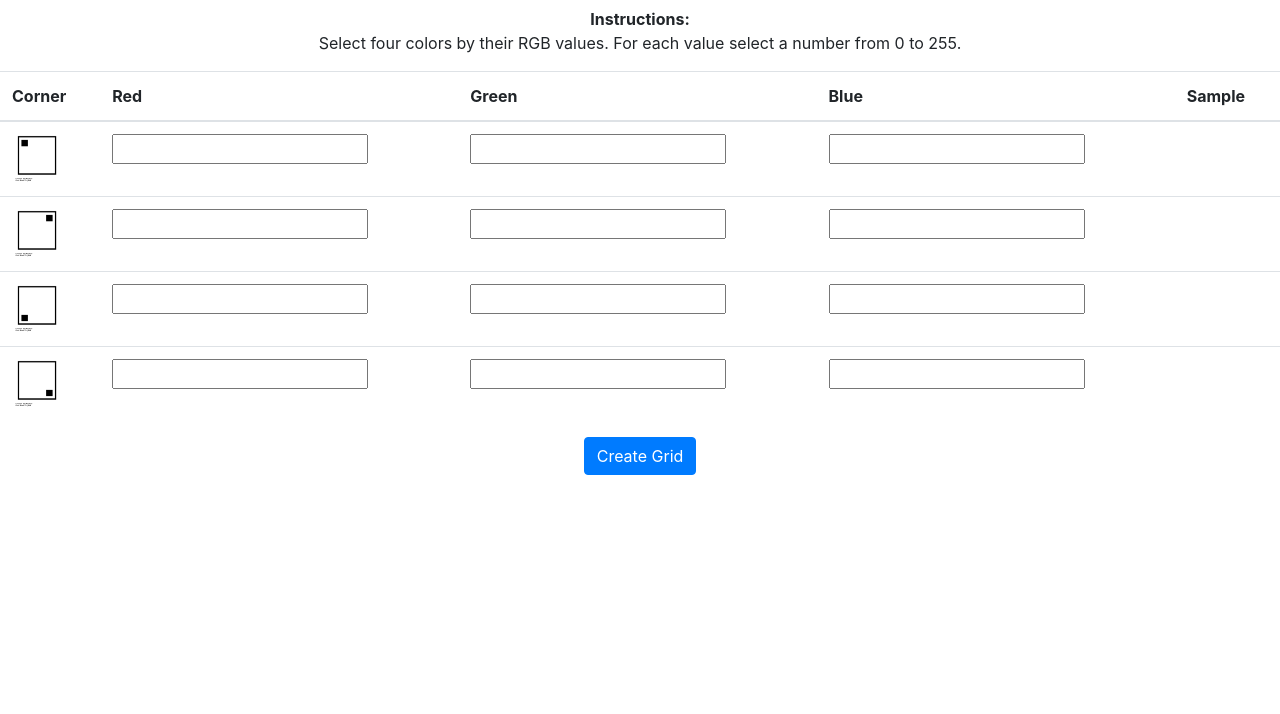
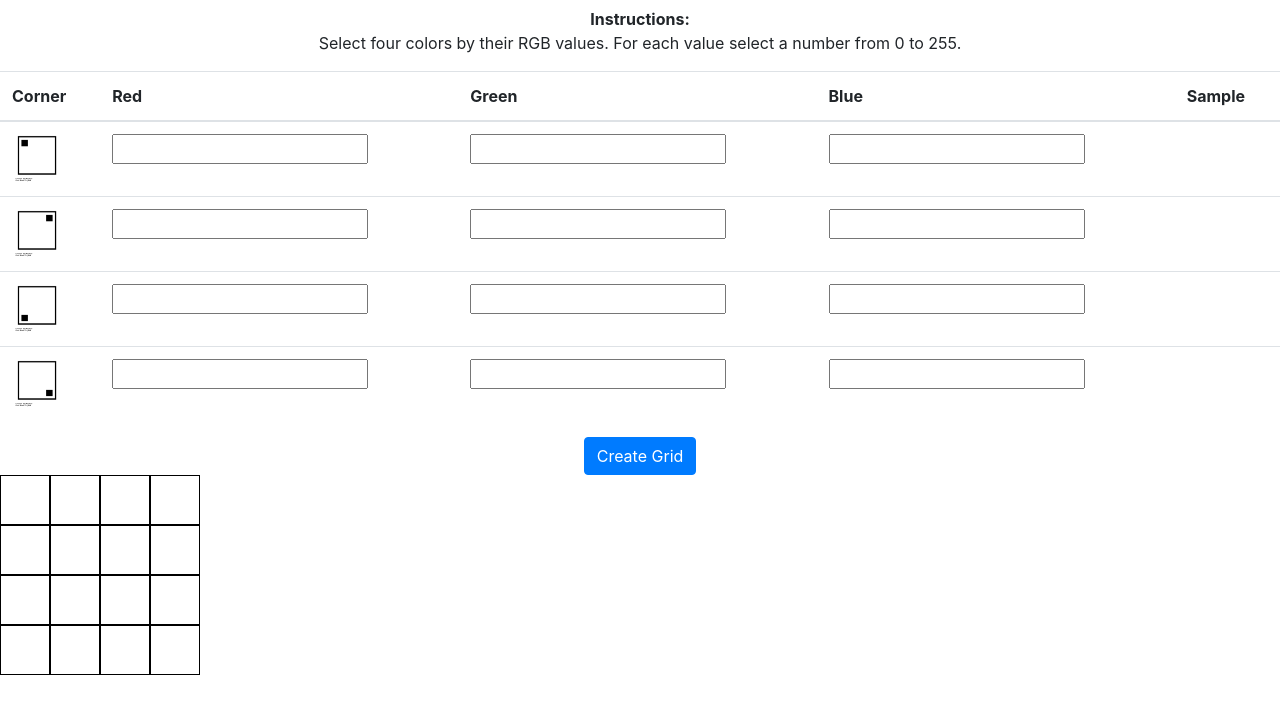
Before and after one commit to nsemmler/Q1-Project, a website: page index.html in a window 1280 px wide. Shown: the part 84-798 px from the top of the page. Drawn offline with nearby package versions, Linux system fonts and the light colour scheme.

Commit message:
Created dummy 4x4 grid

```diff
--- a/index.html
+++ b/index.html
@@ -64,6 +64,59 @@
       </div>
     </div>
 
+    <div class="grid-container">
+      <div class="grid">
+        <div class="tile tl" id="1">
+
+        </div>
+        <div class="tile" id="2">
+
+        </div>
+        <div class="tile" id="3">
+
+        </div>
+        <div class="tile tr" id="4">
+
+        </div>
+        <div class="tile" id="5">
+
+        </div>
+        <div class="tile" id="6">
+
+        </div>
+        <div class="tile" id="7">
+
+        </div>
+        <div class="tile" id="8">
+
+        </div>
+        <div class="tile" id="9">
+
+        </div>
+        <div class="tile" id="10">
+
+        </div>
+        <div class="tile" id="11">
+
+        </div>
+        <div class="tile" id="12">
+
+        </div>
+        <div class="tile bl" id="13">
+
+        </div>
+        <div class="tile" id="14">
+
+        </div>
+        <div class="tile" id="15">
+
+        </div>
+        <div class="tile br" id="16">
+
+        </div>
+      </div>
+    </div>
+
     <script src="https://code.jquery.com/jquery-3.3.1.slim.min.js" integrity="sha384-q8i/X+965DzO0rT7abK41JStQIAqVgRVzpbzo5smXKp4YfRvH+8abtTE1Pi6jizo" crossorigin="anonymous"></script>
     <script src="https://cdnjs.cloudflare.com/ajax/libs/popper.js/1.14.3/umd/popper.min.js" integrity="sha384-ZMP7rVo3mIykV+2+9J3UJ46jBk0WLaUAdn689aCwoqbBJiSnjAK/l8WvCWPIPm49" crossorigin="anonymous"></script>
     <script src="https://stackpath.bootstrapcdn.com/bootstrap/4.1.1/js/bootstrap.min.js" integrity="sha384-smHYKdLADwkXOn1EmN1qk/HfnUcbVRZyYmZ4qpPea6sjB/pTJ0euyQp0Mk8ck+5T" crossorigin="anonymous"></script>
```
